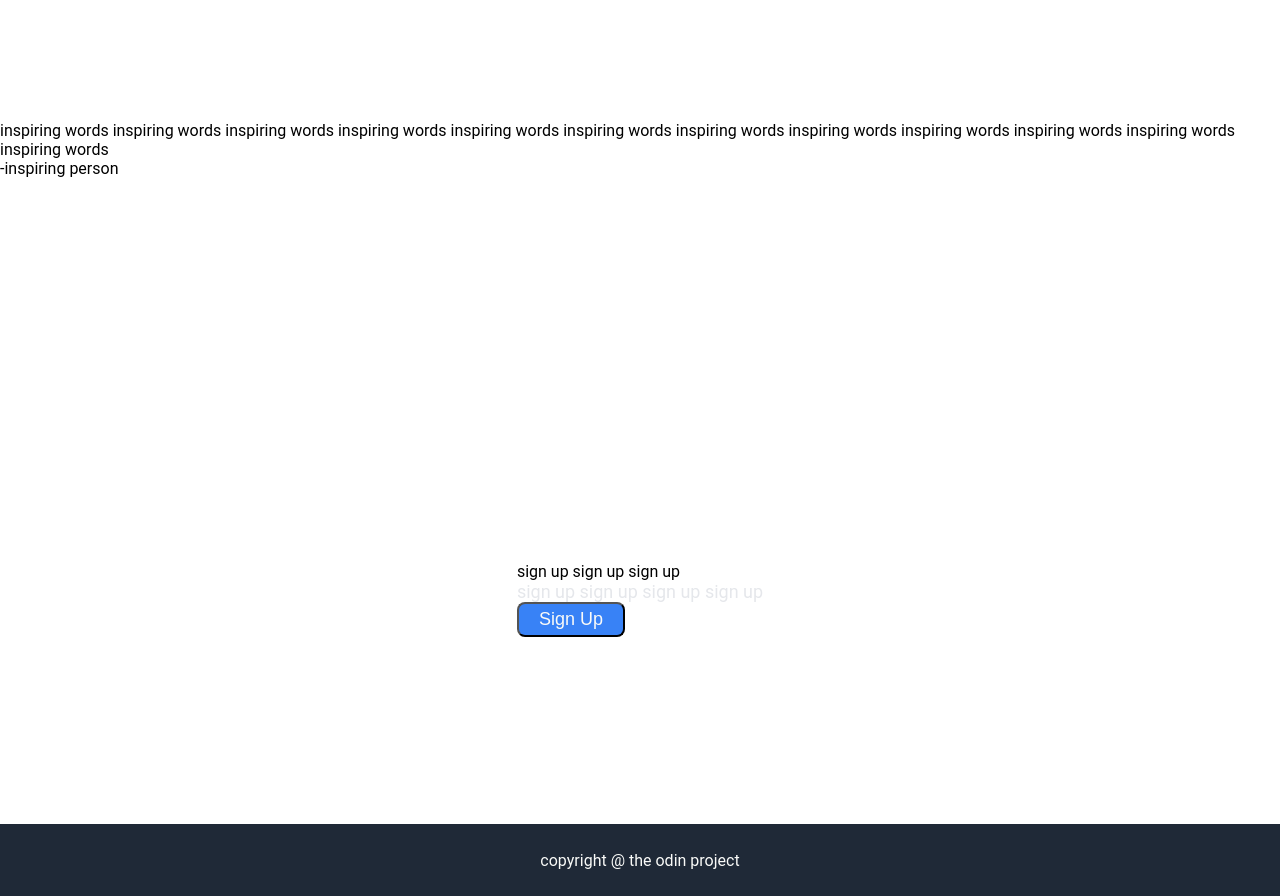
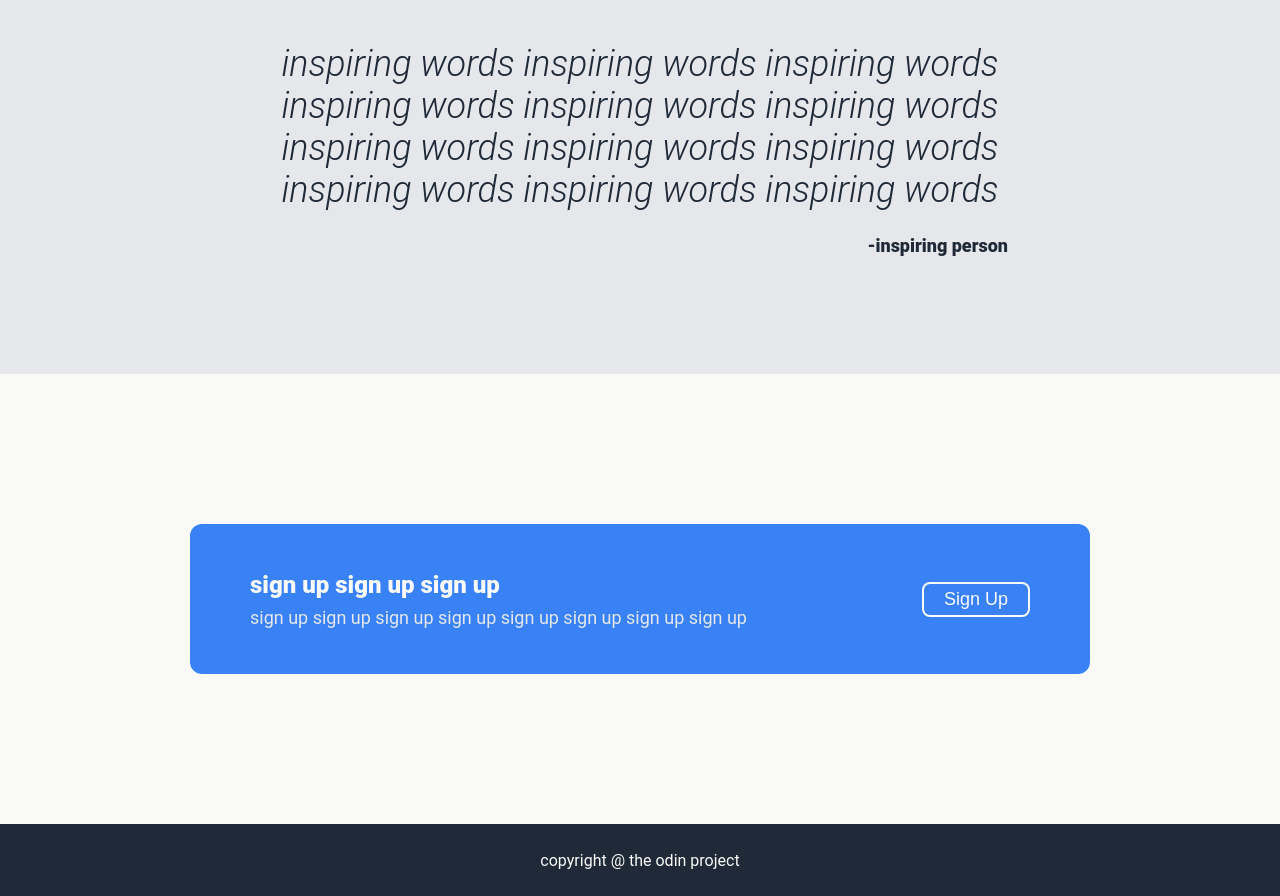
Before and after one commit to caioplx/landing-page, a plain HTML site: page index.html in a window 1280 px wide. Shown: the part 1080-1976 px from the top of the page. Drawn offline with Linux system fonts and the light colour scheme.

Commit message:
complete all container styling

```diff
--- a/index.html
+++ b/index.html
@@ -76,8 +76,10 @@
     </div>
     <div class="container container-four">
         <div class="ad">
-            <div class="text">sign up sign up sign up</div>
-            <div class="subtext">sign up sign up sign up sign up</div>
+            <div class="left">
+                <div class="text">sign up sign up sign up</div>
+                <div class="subtext">sign up sign up sign up sign up sign up sign up sign up sign up</div>
+            </div>
             <button class="sign-up">
             Sign Up
             </button>
--- a/style.css
+++ b/style.css
@@ -59,8 +59,8 @@ a {
 .container-one .left {
     display: flex;
     flex-direction: column;
-    width: 350px;
-    gap: 15px;
+    width: 400px;
+    gap: 16px;
 }
 
 .container-one h2 {
@@ -84,6 +84,7 @@ button {
   color: #F9FAF8;
   width: fit-content;
   font-size: 18px;
+  border: none
 }
 
 .container-one .right {
@@ -104,7 +105,7 @@ button {
 
 .container-two {
     background: #F9FAF8;
-    gap: 30px;
+    gap: 24px;
     flex-direction: column;
 }
 
@@ -136,8 +137,77 @@ button {
     height: 100px;
 }
 
+.container-two h2 {
+    font-size: 36px;
+    font-weight: 900;
+    color: #1F2937;
+}
+
 .footer {
     display: flex;
     justify-content: center;
     align-items: center;
 }
+
+.container-three {
+    background: #E5E7EB;
+}
+
+.quote {
+    display: flex;
+    flex-direction: column;
+    width: 800px;
+    color: #1F2937;
+    gap: 24px;
+}
+
+.quote-words {
+    text-align: center;
+    font-weight: 300;
+    font-size: 36px;
+    font-style: italic;
+}
+
+.quote-person {
+    font-weight: 900;
+    text-align: right;
+    padding: 0 32px;
+    font-size: 18px;
+}
+
+.container-four {
+    display: flex;
+    background: #F9FAF8;
+}
+
+.ad {
+    display: flex;
+    border-radius: 12px;
+    padding: 0 60px;
+    background: #3882F6;
+    width: 900px;
+    height: 150px;
+    justify-content: space-between;
+    box-sizing:border-box;
+    align-items: center;
+}
+
+.container-four .left {
+    display: flex;
+    flex-direction: column;
+    color: #F9FAF8;
+    gap: 8px;
+}
+
+.container-four .subtext {
+    font-size: 18px;
+}
+
+.container-four .text {
+    font-size: 24px;
+    font-weight: 900;
+}
+
+.container-four button {
+    border:2px solid #F9FAF8
+}
```
